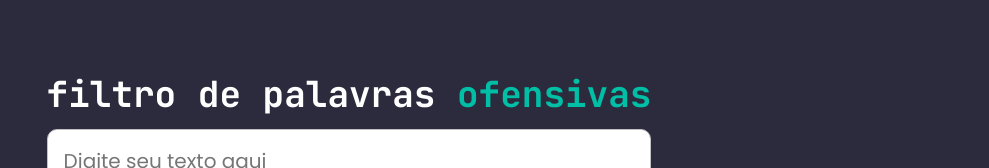
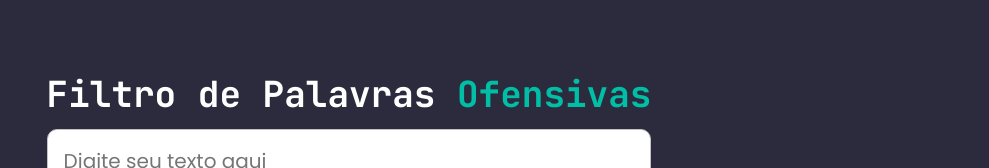
Before and after one commit to Jcassio-dev/VerificadorDePalavroes, a React (Vite) app: page / in a window 1280 px wide. Shown: the part 123-291 px from the top of the page, without its empty margins (291-1280 px from the left). Built offline with nearby package versions, Linux system fonts and the light colour scheme; no server answers.

Commit message:
change first letter for uppercase in h1 title

```diff
--- a/src/pages/Home/index.tsx
+++ b/src/pages/Home/index.tsx
@@ -69,7 +69,7 @@ export function Home() {
         <img src={Security} alt="Rapaz mexendo no computador com cadeados e símbolos que exprimem segurança" />
 
       <Info>
-        <h1>filtro de palavras <span>ofensivas</span></h1>
+        <h1>Filtro de Palavras <span>Ofensivas</span></h1>
 
         <Textarea
         value={text}
```
